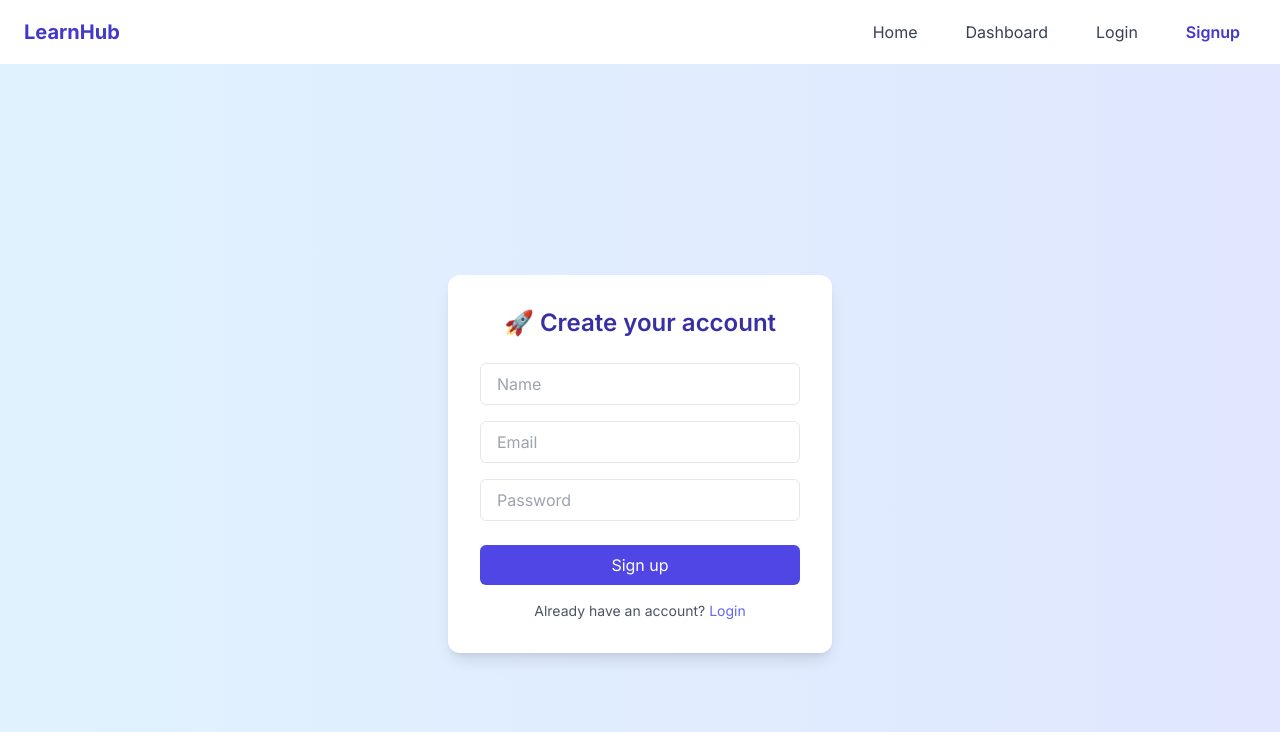
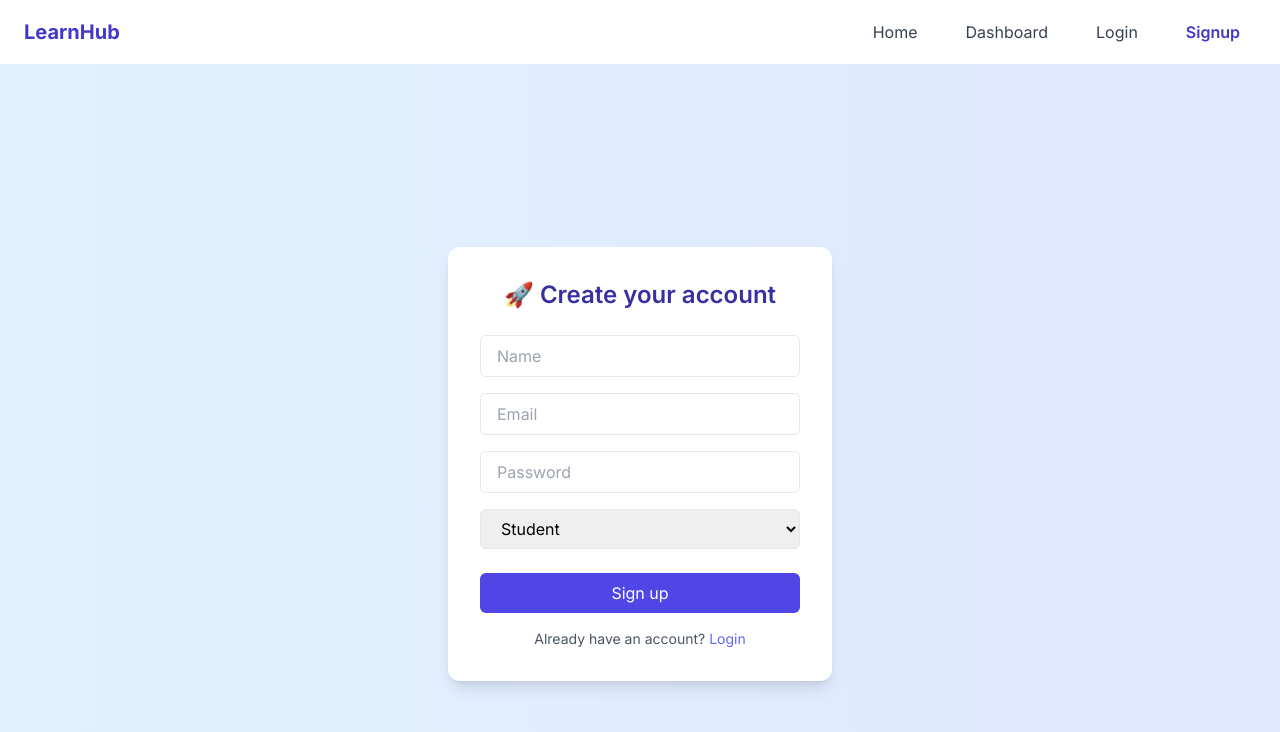
Before and after one commit to Rishisai487/learnhub-mern, a React (Create React App) app in the folder client/: page /signup in a window 1280 px wide. Shown: the top 732 px of the page. Built offline with nearby package versions, Linux system fonts and the light colour scheme.

Commit message:
✨ Added instructor role support in signup

```diff
--- a/client/src/components/Navbar.jsx
+++ b/client/src/components/Navbar.jsx
@@ -50,10 +50,10 @@ function Navbar() {
           ) : (
             <>
               {user.role === "admin" && (
-                <>
-                  <NavLink to="/admin" className={linkStyle}>Admin</NavLink>
-                  <NavLink to="/upload" className={linkStyle}>Upload</NavLink>
-                </>
+                <NavLink to="/admin" className={linkStyle}>Admin</NavLink>
+              )}
+              {(user.role === "admin" || user.role === "instructor") && (
+                <NavLink to="/upload" className={linkStyle}>Upload</NavLink>
               )}
               <NavLink to="/courses" className={linkStyle}>Courses</NavLink>
               <NavLink to="/my-courses" className={linkStyle}>My Courses</NavLink>
@@ -83,10 +83,10 @@ function Navbar() {
           ) : (
             <>
               {user.role === "admin" && (
-                <>
-                  <NavLink to="/admin" className={linkStyle} onClick={() => setMobileOpen(false)}>Admin</NavLink>
-                  <NavLink to="/upload" className={linkStyle} onClick={() => setMobileOpen(false)}>Upload</NavLink>
-                </>
+                <NavLink to="/admin" className={linkStyle} onClick={() => setMobileOpen(false)}>Admin</NavLink>
+              )}
+              {(user.role === "admin" || user.role === "instructor") && (
+                <NavLink to="/upload" className={linkStyle} onClick={() => setMobileOpen(false)}>Upload</NavLink>
               )}
               <NavLink to="/courses" className={linkStyle} onClick={() => setMobileOpen(false)}>Courses</NavLink>
               <NavLink to="/my-courses" className={linkStyle} onClick={() => setMobileOpen(false)}>My Courses</NavLink>
--- a/client/src/pages/Signup.jsx
+++ b/client/src/pages/Signup.jsx
@@ -6,6 +6,7 @@ function Signup() {
   const [name, setName] = useState('');
   const [email, setEmail] = useState('');
   const [password, setPassword] = useState('');
+  const [role, setRole] = useState('student'); // New state for role
   const navigate = useNavigate();
 
   const handleSignup = async (e) => {
@@ -15,6 +16,7 @@ function Signup() {
         name,
         email,
         password,
+        role, // Include role in request
       });
       alert('Signup successful! Please login.');
       navigate('/login');
@@ -52,8 +54,17 @@ function Signup() {
           value={password}
           required
           onChange={(e) => setPassword(e.target.value)}
-          className="w-full px-4 py-2 mb-6 border rounded-md focus:outline-none focus:ring-2 focus:ring-indigo-400"
+          className="w-full px-4 py-2 mb-4 border rounded-md focus:outline-none focus:ring-2 focus:ring-indigo-400"
         />
+
+        <select
+          value={role}
+          onChange={(e) => setRole(e.target.value)}
+          className="w-full px-4 py-2 mb-6 border rounded-md focus:ring focus:ring-indigo-300"
+        >
+          <option value="student">Student</option>
+          <option value="instructor">Instructor</option>
+        </select>
 
         <button
           type="submit"
```
Also changed, not shown: 2 other files (tests, documents, lock files or other folders).
